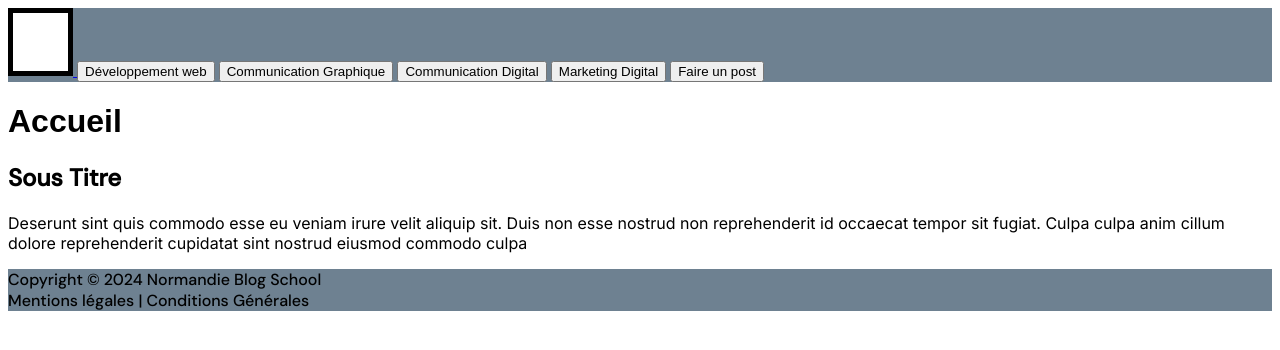
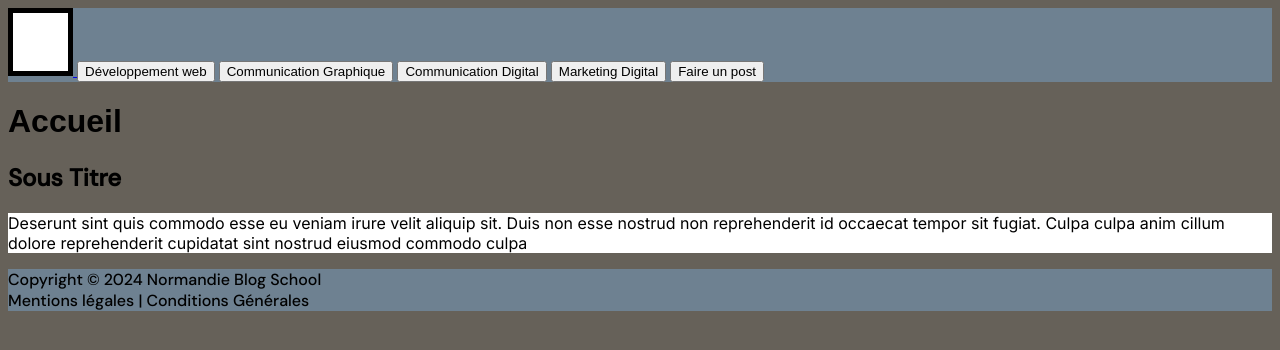
Before and after one commit to Nino-Rameau/normandie-blog-school, a plain HTML site: page app/public/index.html in a window 1280 px wide. Drawn offline with Linux system fonts and the light colour scheme; files whose address does not match are found by name; a web font is replaced by a local one.

Commit message:
Changement de la couleur du fond dans toutes les pages

```diff
--- a/app/public/assets/css/style.css
+++ b/app/public/assets/css/style.css
@@ -3,8 +3,14 @@
     --couleur-header-footer: #6E8191;
 }
 
+
+
 .img_Header{
     border: solid 5px black;
+}
+
+body{
+    background-color: var(--couleur-fond);
 }
 
 header, footer{
```
